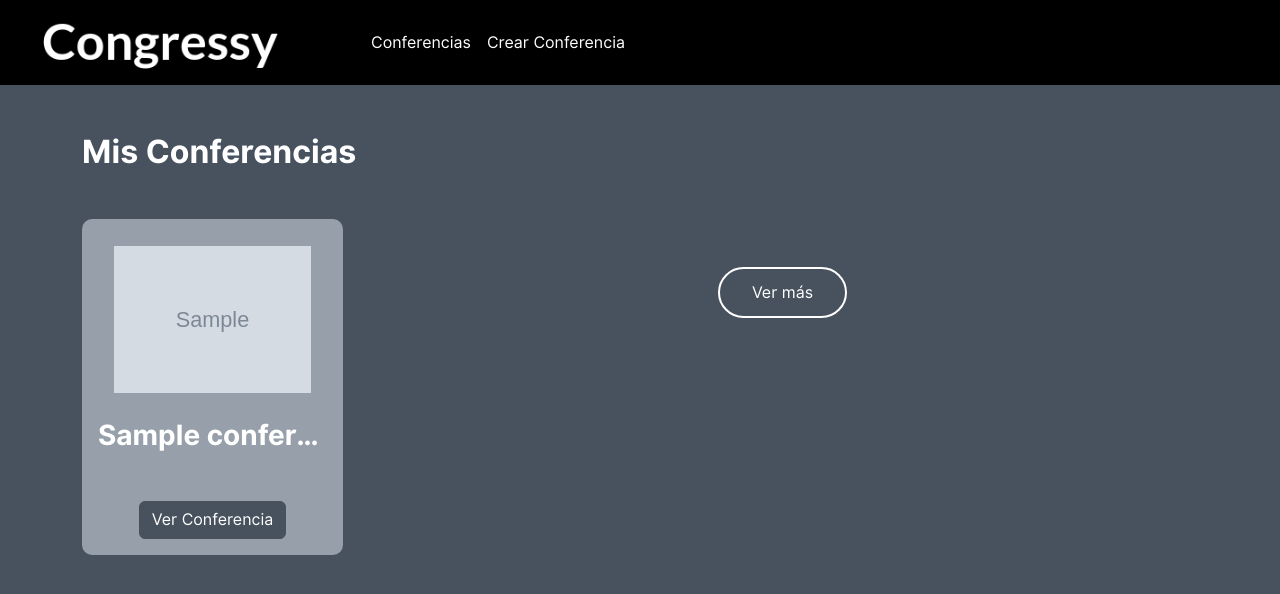
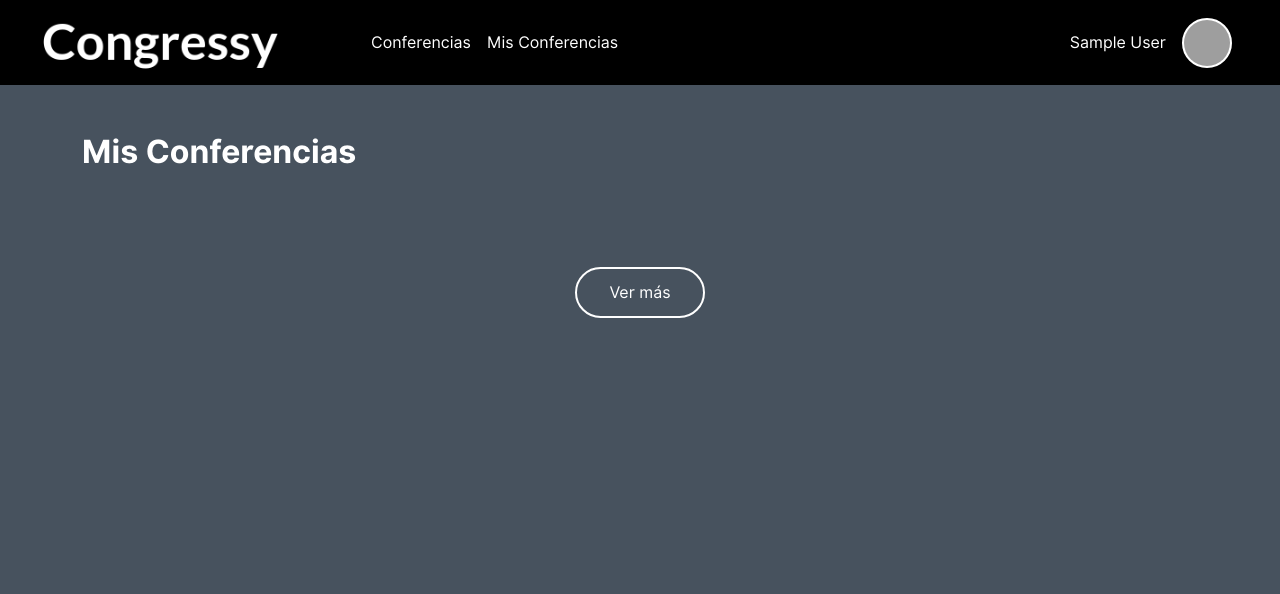
Before and after one commit to AgustinQuiroz98/duo-proyect, a Flask app: template templates/mis-conferencias.html in a window 1280 px wide. Shown: the top 594 px of the page. Run offline with Flask 3, Linux system fonts and the light colour scheme; the visitor is signed in with stand-in values (Sample User, id 1); the template is opened without the code that fills it: most values are stand-ins (such as "Sample title", 1, 10 or a date in 2020); grey boxes marked "Sample" are stand-in pictures; grey boxes are pictures that could not be loaded.

Commit message:
se agrega nueva classmethod para conferencias de un usuario y se ajustan vistas

```diff
--- a/app.py
+++ b/app.py
@@ -78,20 +78,20 @@
   if not session:
     return redirect("/")
 
-  user_id = session["id"]
-  conferencias = Conferencia.getCongressForCongressView(user_id)
+  # user_id = session["id"]
+  conferencias = Conferencia.getCongressForCongressView()
 
   return render_template("congress.html", conferencias=conferencias)
 
-@app.route("/mias/" , methods=["GET"])
-def congressView2():
+@app.route("/my-congress/" , methods=["GET"])
+def myCongressView():
   if not session:
     return redirect("/")
 
   user_id = session["id"]
-  conferencias = Conferencia.getCongressForCongressView(user_id)
+  mis_conferencias = Conferencia.getCongressForMyCongressView(user_id)
 
-  return render_template("mis-conferencias.html", conferencias=conferencias)
+  return render_template("mis-conferencias.html", conferencias=mis_conferencias)
 
 @app.route("/create/", methods=["GET"])
 def createCongressView():
--- a/static/style.css
+++ b/static/style.css
@@ -339,3 +339,11 @@
   background-color: #fff;
   border: 1px solid red;
 }
+#qr-code {
+  display: none;
+}
+.btns-view-congress {
+  display: flex;
+  align-items: center;
+  justify-content: space-between;
+}
--- a/templates/create_congress.html
+++ b/templates/create_congress.html
@@ -33,7 +33,7 @@
           />
         </a>
         <a href="/congress/">Conferencias</a>
-        <a href="/create/">Crear Conferencia</a>
+        <a href="/my-congress/">Mis Conferencias</a>
       </div>
       <a class="nav-profile" href="/profile/">
         <p>{{session['nombre']}}</p>
--- a/templates/mis-conferencias.html
+++ b/templates/mis-conferencias.html
@@ -3,13 +3,15 @@
   <head>
     <meta charset="UTF-8" />
     <meta name="viewport" content="width=device-width, initial-scale=1.0" />
-    <title>Document</title>
+    <title>Mis Conferencias</title>
+    <!-- Bootstrap -->
     <link
       href="https://cdn.jsdelivr.net/npm/bootstrap@5.3.3/dist/css/bootstrap.min.css"
       rel="stylesheet"
       integrity="sha384-QWTKZyjpPEjISv5WaRU9OFeRpok6YctnYmDr5pNlyT2bRjXh0JMhjY6hW+ALEwIH"
       crossorigin="anonymous"
     />
+    <!-- Estilos propios -->
     <link rel="stylesheet" href="{{url_for('static', filename='style.css')}}" />
   </head>
 
@@ -23,19 +25,39 @@
           />
         </a>
         <a href="/congress/">Conferencias</a>
-        <a href="/create/">Crear Conferencia</a>
+        <a href="/my-congress/">Mis Conferencias</a>
       </div>
+      <a class="nav-profile" href="/profile/">
+        <p>{{session['nombre']}}</p>
+        {% if session['imagenPerfil'] %}
+        <img
+          src="{{url_for('uploads', filename=session['imagenPerfil'])}}"
+          alt="imagen perfil"
+          class="profile-img"
+        />
+        {% else %}
+        <img
+          src="{{url_for('static', filename='usuario-de-perfil.png')}}"
+          alt="icono imagen"
+          class="profile-img"
+        />
+        {% endif %}
+      </a>
     </nav>
 
     <div class="container mb-3">
       <h2>Mis Conferencias</h2>
       <div class="row mb-3">
-        {% for conferencia in conferencias %} {% if conferencia.usuario.id ==
+        {% for conferencia in conferencias %} {% if conferencia.usuario ==
         session["id"] %}
         <div class="col-lg-3">
           <div class="conference-card">
             {% if conferencia.imagen %}
-            <img src="{{conferencia.imagen}}" alt="imagen conferencia" />
+            <img
+              src="{{url_for('uploads', filename=conferencia.imagen)}}"
+              alt="imagen conferencia"
+              class="img-congress"
+            />
             {% else %}
             <img
               src="{{url_for('static', filename='photo.png')}}"
@@ -44,14 +66,16 @@
             {% endif %}
             <h3>{{conferencia.nombre}}</h3>
             <div class="mb-3">
-              <a href="" class="btn">Ver Conferencia</a>
+              <a href="/congress/{{conferencia.idConferencias}}" class="btn"
+                >Ver Conferencia</a
+              >
             </div>
           </div>
-          {% endif %} {% endfor %}
         </div>
-        <div class="ver-mas-container">
-          <a href="" class="btn btn2">Ver más</a>
-        </div>
+        {% endif %} {% endfor %}
+      </div>
+      <div class="ver-mas-container">
+        <a href="" class="btn btn2">Ver más</a>
       </div>
     </div>
   </body>
--- a/templates/profile.html
+++ b/templates/profile.html
@@ -24,7 +24,7 @@
           />
         </a>
         <a href="/congress/">Conferencias</a>
-        <a href="/create/">Crear Conferencia</a>
+        <a href="/my-congress/">Mis Conferencias</a>
       </div>
       <a class="nav-profile" href="/profile/">
         <p>{{session['nombre']}}</p>
```
Also changed, not shown: models/conferencia.py (+15 -6 lines), templates/congress.html (+3 -7 lines), templates/view_congress.html (+28 -6 lines).
